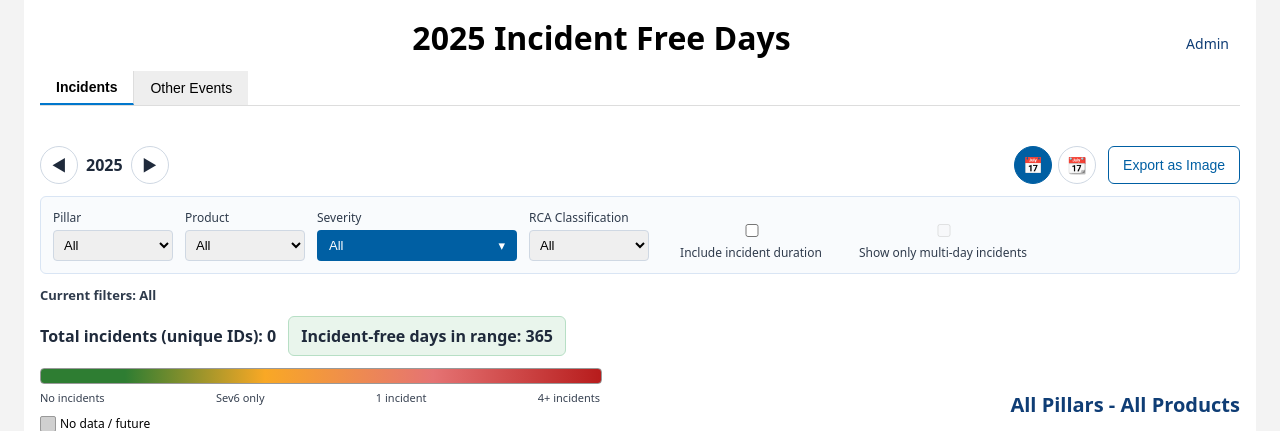
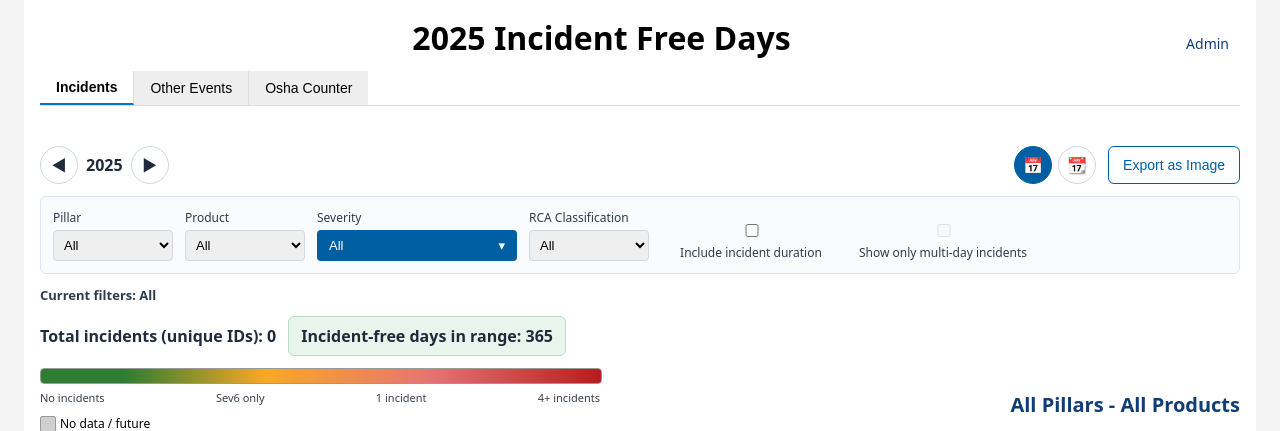
Before and after one commit to dsackr/incident-free-days, a Flask app: page / in a window 1280 px wide. Shown: the top 431 px of the page. Run offline with Flask 3, Linux system fonts and the light colour scheme.

Commit message:
Add OSHA counter tab and e-paper sign tools

```diff
--- a/app.py
+++ b/app.py
@@ -9,6 +9,7 @@ import os
 import datetime as dt
 from io import StringIO, BytesIO
 from PIL import Image, ImageDraw, ImageFont
+import requests
 
 import incident_io_client
 
@@ -20,6 +21,22 @@ OTHER_EVENTS_FILE = os.path.join(BASE_DIR, "others.json")
 PRODUCT_KEY_FILE = os.path.join(BASE_DIR, "product_pillar_key.json")
 SYNC_CONFIG_FILE = os.path.join(BASE_DIR, "sync_config.json")
 DEFAULT_YEAR = 2025
+
+OSHA_DATA_FILE = os.path.join(BASE_DIR, "osha_data.json")
+OSHA_BACKGROUND_IMAGE = os.path.join(BASE_DIR, "static", "background.png")
+OSHA_OUTPUT_IMAGE = os.path.join(BASE_DIR, "static", "current_sign.png")
+OSHA_EINK_DISPLAY_IP = os.getenv("OSHA_EINK_DISPLAY_IP", "192.168.86.120")
+OSHA_EINK_DISPLAY_PORT = int(os.getenv("OSHA_EINK_DISPLAY_PORT", "5000"))
+
+# 6-color palette for E-Paper display
+OSHA_PALETTE = {
+    "black": (0, 0, 0, 0x0),
+    "white": (255, 255, 255, 0x1),
+    "yellow": (255, 255, 0, 0x2),
+    "red": (200, 80, 50, 0x3),
+    "blue": (100, 120, 180, 0x5),
+    "green": (200, 200, 80, 0x6),
+}
 
 DEFAULT_FIELD_MAPPING = {
     "inc_number": ["incident_number", "incident_id", "id", "reference", "name"],
@@ -33,6 +50,209 @@ DEFAULT_FIELD_MAPPING = {
 
 RECENT_SYNC_EVENT_LIMIT = 25
 DEFAULT_SYNC_WINDOW_DAYS = 14
+
+
+def load_osha_data():
+    if os.path.exists(OSHA_DATA_FILE):
+        try:
+            with open(OSHA_DATA_FILE, "r") as f:
+                data = json.load(f)
+                if isinstance(data, dict):
+                    return data
+        except (json.JSONDecodeError, OSError):
+            pass
+
+    return {
+        "days_since": 1,
+        "prior_count": 2,
+        "incident_number": "540",
+        "incident_date": "2025-10-03",
+        "prior_incident_date": "2025-10-01",
+        "reason": "Deploy",
+        "last_reset": datetime.now().isoformat(),
+    }
+
+
+def save_osha_data(data):
+    try:
+        with open(OSHA_DATA_FILE, "w") as f:
+            json.dump(data, f, indent=2)
+    except OSError:
+        pass
+
+
+def compute_osha_state(raw_data=None):
+    data = dict(raw_data or load_osha_data())
+
+    if data.get("incident_date"):
+        try:
+            incident_date = datetime.fromisoformat(str(data["incident_date"]))
+            data["days_since"] = (datetime.now().date() - incident_date.date()).days
+        except ValueError:
+            data["days_since"] = data.get("days_since", 0)
+
+    if data.get("prior_incident_date") and data.get("incident_date"):
+        try:
+            prior_date = datetime.fromisoformat(str(data["prior_incident_date"]))
+            incident_date = datetime.fromisoformat(str(data["incident_date"]))
+            data["prior_count"] = (incident_date.date() - prior_date.date()).days
+        except ValueError:
+            data["prior_count"] = data.get("prior_count", 0)
+
+    return data
+
+
+def osha_rgb_to_palette_code(r, g, b):
+    """Find closest color in 6-color palette"""
+    min_distance = float("inf")
+    closest_code = 0x1
+
+    for _color_name, (pr, pg, pb, code) in OSHA_PALETTE.items():
+        distance = (r - pr) ** 2 + (g - pg) ** 2 + (b - pb) ** 2
+        if distance < min_distance:
+            min_distance = distance
+            closest_code = code
+
+    return closest_code
+
+
+def convert_osha_image_to_binary(img):
+    if img.mode != "RGB":
+        img = img.convert("RGB")
+
+    img_ratio = img.width / img.height
+    display_ratio = 800 / 480
+
+    if img_ratio > display_ratio:
+        new_height = 480
+        new_width = int(480 * img_ratio)
+    else:
+        new_width = 800
+        new_height = int(800 / img_ratio)
+
+    img = img.resize((new_width, new_height), Image.Resampling.LANCZOS)
+    left = (new_width - 800) // 2
+    top = (new_height - 480) // 2
+    img = img.crop((left, top, left + 800, top + 480))
+
+    palette_data = [
+        0,
+        0,
+        0,
+        255,
+        255,
+        255,
+        255,
+        255,
+        0,
+        200,
+        80,
+        50,
+        100,
+        120,
+        180,
+        200,
+        200,
+        80,
+    ]
+    palette_img = Image.new("P", (1, 1))
+    palette_img.putpalette(palette_data + [0] * (256 * 3 - len(palette_data)))
+    img = img.quantize(palette=palette_img, dither=Image.Dither.FLOYDSTEINBERG)
+    img = img.convert("RGB")
+
+    binary_data = bytearray(192000)
+
+    for row in range(480):
+        for col in range(0, 800, 2):
+            r1, g1, b1 = img.getpixel((col, row))
+            r2, g2, b2 = img.getpixel((col + 1, row))
+
+            code1 = osha_rgb_to_palette_code(r1, g1, b1)
+            code2 = osha_rgb_to_palette_code(r2, g2, b2)
+
+            byte_index = row * 400 + col // 2
+            binary_data[byte_index] = (code1 << 4) | code2
+
+    return bytes(binary_data)
+
+
+def display_osha_on_epaper(img_path):
+    if not os.path.exists(img_path):
+        return False
+
+    try:
+        img = Image.open(img_path)
+        binary_data = convert_osha_image_to_binary(img)
+
+        response = requests.post(
+            f"http://{OSHA_EINK_DISPLAY_IP}:{OSHA_EINK_DISPLAY_PORT}/display/binary",
+            files={"file": ("sign.bin", binary_data)},
+            headers={"Connection": "keep-alive"},
+            timeout=120,
+        )
+
+        return response.status_code == 200
+    except Exception:
+        return False
+
+
+def generate_osha_sign(auto_display=False):
+    data = compute_osha_state()
+
+    if not os.path.exists(OSHA_BACKGROUND_IMAGE):
+        return False
+
+    img = Image.open(OSHA_BACKGROUND_IMAGE)
+    draw = ImageDraw.Draw(img)
+
+    img_width, _ = img.size
+
+    font_path = "/usr/share/fonts/truetype/dejavu/DejaVuSans-Bold.ttf"
+    try:
+        days_font = ImageFont.truetype(font_path, 400)
+        count_font = ImageFont.truetype(font_path, 150)
+        inc_font = ImageFont.truetype(font_path, 100)
+        check_font = ImageFont.truetype(font_path, 80)
+    except OSError:
+        days_font = count_font = inc_font = check_font = ImageFont.load_default()
+
+    days_text = str(data.get("days_since", 0))
+    days_bbox = draw.textbbox((0, 0), days_text, font=days_font)
+    days_width = days_bbox[2] - days_bbox[0]
+    days_x = (img_width - days_width) // 2
+    days_y = 160
+    draw.text((days_x, days_y), days_text, font=days_font, fill="black")
+
+    prior_text = str(data.get("prior_count", 0))
+    prior_bbox = draw.textbbox((0, 0), prior_text, font=count_font)
+    prior_width = prior_bbox[2] - prior_bbox[0]
+    prior_x = 220 - (prior_width // 2)
+    prior_y = 630
+    draw.text((prior_x, prior_y), prior_text, font=count_font, fill="white")
+
+    inc_text = data.get("incident_number", "")
+    inc_bbox = draw.textbbox((0, 0), inc_text, font=inc_font)
+    inc_width = inc_bbox[2] - inc_bbox[0]
+    inc_x = (img_width // 2) - (inc_width // 2) + 70
+    inc_y = 650
+    draw.text((inc_x, inc_y), inc_text, font=inc_font, fill="white")
+
+    reason_positions = {
+        "Change": (940, 575),
+        "Deploy": (940, 645),
+        "Missed": (940, 705),
+    }
+
+    if data.get("reason") in reason_positions:
+        check_x, check_y = reason_positions[data["reason"]]
+        draw.text((check_x, check_y), "✓", font=check_font, fill="blue")
+
+    img.save(OSHA_OUTPUT_IMAGE)
+
+    if auto_display:
+        display_osha_on_epaper(OSHA_OUTPUT_IMAGE)
+
+    return True
 
 
 def load_events(path):
@@ -816,7 +1036,7 @@ def render_dashboard(tab_override=None, show_config_tab=False):
     key_uploaded = request.args.get("key_uploaded") == "1"
     key_error = request.args.get("key_error")
     active_tab = tab_override or request.args.get("tab", "incidents")
-    allowed_tabs = {"incidents", "others"}
+    allowed_tabs = {"incidents", "others", "osha"}
     if show_config_tab:
         allowed_tabs.add("form")
 
@@ -857,6 +1077,10 @@ def render_dashboard(tab_override=None, show_config_tab=False):
     key_present = bool(key_mapping)
 
     all_events = incidents + other_events
+    osha_data = compute_osha_state()
+    osha_image_exists = os.path.exists(OSHA_OUTPUT_IMAGE)
+    osha_background_exists = os.path.exists(OSHA_BACKGROUND_IMAGE)
+    osha_status = request.args.get("osha_status")
 
     # Build product ↔ pillar relationships
     product_pillar_map = {k: v for k, v in key_mapping.items() if k and v}
@@ -1287,6 +1511,10 @@ def render_dashboard(tab_override=None, show_config_tab=False):
         sync_config=sync_config,
         env_token_available=env_token_available,
         show_config_tab=show_config_tab,
+        osha_data=osha_data,
+        osha_image_exists=osha_image_exists,
+        osha_background_exists=osha_background_exists,
+        osha_status=osha_status,
     )
 
 
@@ -1298,6 +1526,57 @@ def index():
 @app.route("/ioadmin", methods=["GET"])
 def ioadmin():
     return render_dashboard(tab_override="form", show_config_tab=True)
+
+
+@app.route("/osha/display")
+def osha_display():
+    if not os.path.exists(OSHA_OUTPUT_IMAGE):
+        generate_osha_sign()
+
+    if not os.path.exists(OSHA_OUTPUT_IMAGE):
+        return "No OSHA sign available", 404
+
+    return send_file(OSHA_OUTPUT_IMAGE, mimetype="image/png")
+
+
+@app.route("/osha/send", methods=["POST"])
+def send_osha_sign():
+    if not os.path.exists(OSHA_OUTPUT_IMAGE):
+        generate_osha_sign()
+
+    status = "sent" if display_osha_on_epaper(OSHA_OUTPUT_IMAGE) else "error"
+    return redirect(url_for("index", tab="osha", osha_status=status))
+
+
+@app.route("/osha/update", methods=["POST"])
+def update_osha_counter():
+    data = load_osha_data()
+
+    if data.get("incident_date"):
+        data["prior_incident_date"] = data.get("incident_date")
+
+    data["incident_number"] = request.form.get("incident_number", "").strip()
+    data["incident_date"] = request.form.get("incident_date", "").strip()
+    data["reason"] = request.form.get("reason", "Change")
+    data["last_reset"] = datetime.now().isoformat()
+
+    try:
+        incident_date = datetime.fromisoformat(data["incident_date"])
+        data["days_since"] = (datetime.now().date() - incident_date.date()).days
+    except (KeyError, ValueError):
+        return redirect(url_for("index", tab="osha"))
+
+    if data.get("prior_incident_date"):
+        try:
+            prior_date = datetime.fromisoformat(data["prior_incident_date"])
+            data["prior_count"] = (incident_date.date() - prior_date.date()).days
+        except ValueError:
+            data["prior_count"] = data.get("prior_count", 0)
+
+    save_osha_data(data)
+    generate_osha_sign()
+
+    return redirect(url_for("index", tab="osha"))
 
 
 @app.route("/calendar/eink.png")
@@ -1798,4 +2077,5 @@ if __name__ == "__main__":
         summary = sync_incidents_from_api(dry_run=args.dry_run)
         print(json.dumps(summary, indent=2))
     else:
+        generate_osha_sign()
         app.run(host=args.host, port=args.port, debug=False)
--- a/templates/index.html
+++ b/templates/index.html
@@ -26,6 +26,7 @@
         <div class="tabs">
             <button class="tab-button {% if active_tab == 'incidents' %}active{% endif %}" data-tab="incidents-tab">Incidents</button>
             <button class="tab-button {% if active_tab == 'others' %}active{% endif %}" data-tab="others-tab">Other Events</button>
+            <button class="tab-button {% if active_tab == 'osha' %}active{% endif %}" data-tab="osha-tab">Osha Counter</button>
             {% if show_config_tab %}
             <button class="tab-button {% if active_tab == 'form' %}active{% endif %}" data-tab="form-tab">Configuration</button>
             {% endif %}
@@ -430,6 +431,100 @@
             </div>
         </div>
 
+        <div id="osha-tab" class="tab-content {% if active_tab == 'osha' %}active{% endif %}">
+            <h2>Osha Counter</h2>
+
+            {% if osha_status == 'sent' %}
+            <div class="notice success">OSHA sign sent to the E-Paper display.</div>
+            {% elif osha_status == 'error' %}
+            <div class="notice error">Unable to send the OSHA sign to the E-Paper display.</div>
+            {% endif %}
+
+            {% if not osha_background_exists %}
+            <div class="notice warning">
+                Upload <code>static/background.png</code> to generate the OSHA counter sign image.
+            </div>
+            {% endif %}
+
+            <div class="osha-grid">
+                <div class="osha-card">
+                    <h3>Current sign values</h3>
+                    <div class="osha-stats">
+                        <div class="osha-stat">
+                            <p class="osha-label">Days since last incident</p>
+                            <p class="osha-value">{{ osha_data.days_since }}</p>
+                        </div>
+                        <div class="osha-stat">
+                            <p class="osha-label">Previous streak</p>
+                            <p class="osha-value">{{ osha_data.prior_count }}</p>
+                        </div>
+                        <div class="osha-stat">
+                            <p class="osha-label">Current incident #</p>
+                            <p class="osha-value">{{ osha_data.incident_number }}</p>
+                        </div>
+                    </div>
+                    <p class="helper-text">Last reset: {{ osha_data.last_reset }}</p>
+                </div>
+
+                <div class="osha-card">
+                    <h3>Update OSHA counter</h3>
+                    <form class="control-form" method="POST" action="{{ url_for('update_osha_counter') }}">
+                        <div class="control-row">
+                            <label>
+                                Incident number
+                                <input
+                                    type="text"
+                                    name="incident_number"
+                                    value="{{ osha_data.incident_number }}"
+                                    placeholder="540"
+                                    required
+                                />
+                            </label>
+
+                            <label>
+                                Incident date
+                                <input
+                                    type="date"
+                                    name="incident_date"
+                                    value="{{ osha_data.incident_date[:10] if osha_data.incident_date }}"
+                                    required
+                                />
+                            </label>
+
+                            <label>
+                                Reason
+                                <select name="reason">
+                                    {% for reason in ['Change', 'Deploy', 'Missed'] %}
+                                    <option value="{{ reason }}" {% if osha_data.reason == reason %}selected{% endif %}>{{ reason }}</option>
+                                    {% endfor %}
+                                </select>
+                            </label>
+                        </div>
+
+                        <button type="submit" class="primary-button">Save and regenerate sign</button>
+                    </form>
+                </div>
+
+                <div class="osha-card">
+                    <h3>Preview & display</h3>
+                    {% if osha_image_exists %}
+                    <img class="osha-preview" src="{{ url_for('osha_display') }}" alt="OSHA counter preview" />
+                    {% else %}
+                    <p class="helper-text">Save the counter to generate a preview image.</p>
+                    {% endif %}
+
+                    <div class="osha-actions">
+                        <a class="secondary-button" href="{{ url_for('osha_display') }}" target="_blank" rel="noopener noreferrer">Open image</a>
+                        <form method="POST" action="{{ url_for('send_osha_sign') }}">
+                            <button type="submit" class="primary-button" {% if not osha_image_exists %}disabled{% endif %}>
+                                Send to E-Paper display
+                            </button>
+                        </form>
+                    </div>
+                </div>
+            </div>
+        </div>
+
         {% if show_config_tab %}
         <div id="form-tab" class="tab-content {% if active_tab == 'form' %}active{% endif %}">
             <h2>Configuration</h2>
```
Also changed, not shown: static/styles.css (+59 -0 lines).
